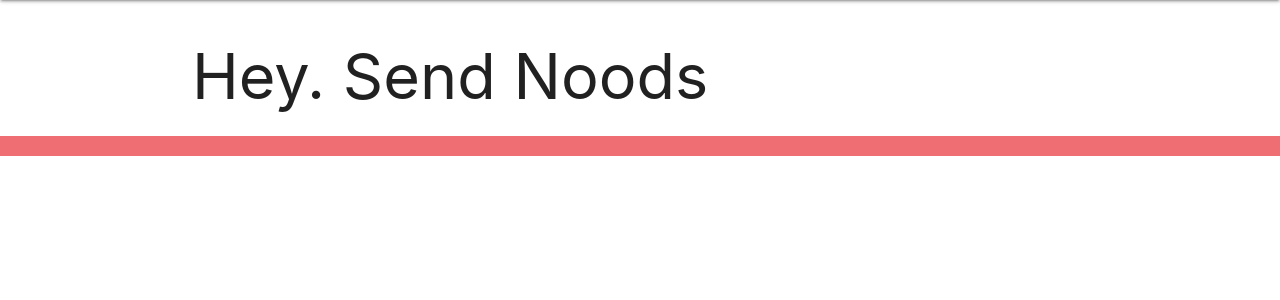
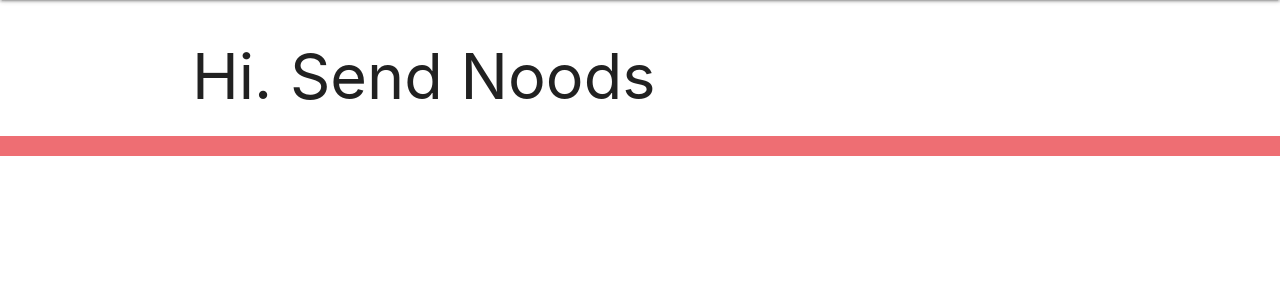
Before and after one commit to nicole-code/ramen-app, a Django app: template main_app/templates/home.html in a window 1280 px wide. Shown: the part 64-364 px from the top of the page. Run offline with Django 3.2, Linux system fonts and the light colour scheme; the template is opened without the code that fills it, so the values that code supplies are empty.

```diff
--- a/main_app/templates/home.html
+++ b/main_app/templates/home.html
@@ -1,6 +1,6 @@
 {% extends 'base.html' %}
 {% block content %}
 
-<h1>Hey. Send Noods</h1>
+<h1>Hi. Send Noods</h1>
 
 {% endblock %}
```
